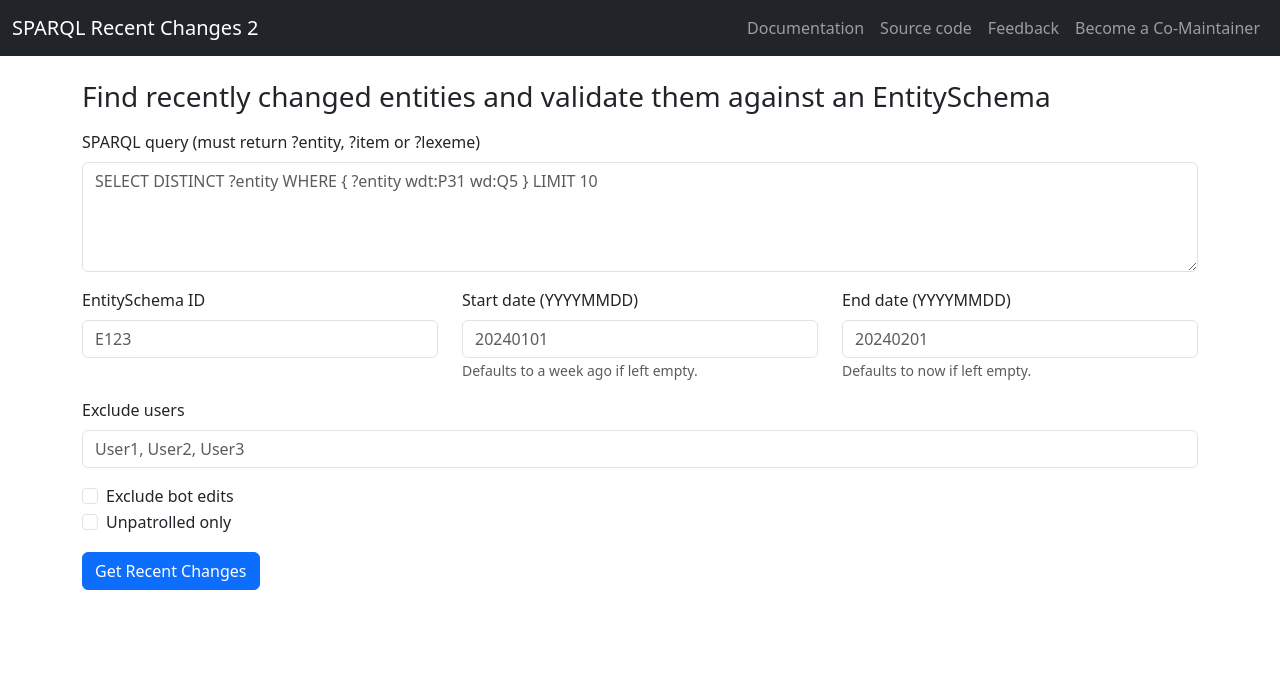
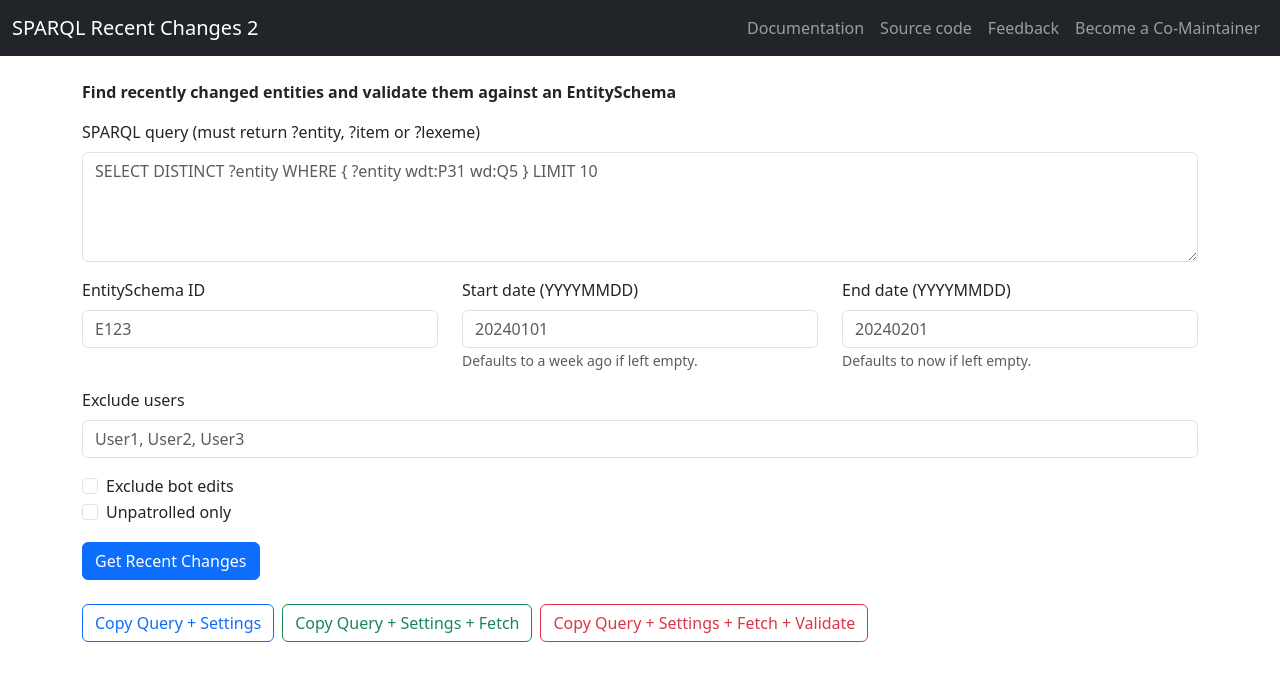
Before and after one commit to dpriskorn/sparql-rc2, a React (Vite) app: page / in a window 1280 px wide. Shown: the top 680 px of the page. Built offline with nearby package versions, Linux system fonts and the light colour scheme.

Commit message:
feat: Support get parameters and autofetch and autovalidate. fixes accept input using get #5

```diff
--- a/src/components/EntityValidator.tsx
+++ b/src/components/EntityValidator.tsx
@@ -1,4 +1,4 @@
-import { useState } from "react";
+import { useCallback, useEffect, useState } from "react";
 import axios from "axios";
 
 interface ValidationResult {
@@ -16,14 +16,19 @@ interface ValidationResult {
 interface Props {
   entityIds: string[];
   entitySchemaId: string;
+  autoValidate?: boolean;
 }
 
-export default function EntityValidator({ entityIds, entitySchemaId }: Props) {
+export default function EntityValidator({
+  entityIds,
+  entitySchemaId,
+  autoValidate,
+}: Props) {
   const [results, setResults] = useState<ValidationResult[]>([]);
   const [loading, setLoading] = useState(false);
   const [error, setError] = useState<string | null>(null);
 
-  const validateEntities = async () => {
+const validateEntities = useCallback(async () => {
   if (!entitySchemaId) {
     setError("EntitySchema ID is required");
     return;
@@ -62,7 +67,13 @@ export default function EntityValidator({ entityIds, entitySchemaId }: Props) {
   } finally {
     setLoading(false);
   }
-  };
+}, [entityIds, entitySchemaId]);
+
+  useEffect(() => {
+    if (autoValidate) {
+      validateEntities();
+    }
+  }, [autoValidate, entityIds, entitySchemaId, validateEntities]);
 
   const renderProblems = (res: ValidationResult) => {
     const problemTypes: [keyof ValidationResult, string][] = [
--- a/src/components/QueryInputForm.tsx
+++ b/src/components/QueryInputForm.tsx
@@ -13,16 +13,25 @@ export interface QueryFormValues {
 interface Props {
   onSubmit: (values: QueryFormValues) => void;
   loading: boolean;
+  initialValues: QueryFormValues;
 }
 
-export default function QueryInputForm({ onSubmit, loading }: Props) {
-  const [sparqlQuery, setSparqlQuery] = useState("");
-  const [entitySchemaId, setEntitySchemaId] = useState("");
-  const [startDate, setStartDate] = useState("");
-  const [endDate, setEndDate] = useState("");
-  const [noBots, setNoBots] = useState(false);
-  const [unpatrolledOnly, setUnpatrolledOnly] = useState(false);
-  const [excludeUsers, setExcludeUsers] = useState("");
+export default function QueryInputForm({
+  onSubmit,
+  loading,
+  initialValues,
+}: Props) {
+  const [sparqlQuery, setSparqlQuery] = useState(initialValues.sparqlQuery);
+  const [entitySchemaId, setEntitySchemaId] = useState(
+    initialValues.entitySchemaId
+  );
+  const [startDate, setStartDate] = useState(initialValues.startDate);
+  const [endDate, setEndDate] = useState(initialValues.endDate);
+  const [noBots, setNoBots] = useState(initialValues.noBots);
+  const [unpatrolledOnly, setUnpatrolledOnly] = useState(
+    initialValues.unpatrolledOnly
+  );
+  const [excludeUsers, setExcludeUsers] = useState(initialValues.excludeUsers);
 
   const handleSubmit = (e: React.FormEvent) => {
     e.preventDefault();
@@ -93,9 +102,7 @@ export default function QueryInputForm({ onSubmit, loading }: Props) {
       </div>
 
       <div className="mb-3">
-          <label className="form-label">
-            Exclude users
-          </label>
+        <label className="form-label">Exclude users</label>
         <input
           type="text"
           className="form-control"
--- /dev/null
+++ b/src/components/ResultLinks.tsx
@@ -0,0 +1,80 @@
+import { useMemo, useState } from "react";
+import type { QueryFormValues } from "./QueryInputForm";
+
+function utf8EncodeBase64(str: string): string {
+  const bytes = new TextEncoder().encode(str);
+  let binary = "";
+  bytes.forEach((b) => (binary += String.fromCharCode(b)));
+  return btoa(binary);
+}
+
+function ResultsCopyLinks({ values }: { values: QueryFormValues }) {
+  const [copied, setCopied] = useState<string | null>(null);
+
+  // Build base64 encoded query param (UTF-8 safe)
+  const encodedQuery = useMemo(
+    () => utf8EncodeBase64(values.sparqlQuery || ""),
+    [values.sparqlQuery]
+  );
+
+  // Common params
+  const baseParams = new URLSearchParams({
+    sparql: encodedQuery,
+    schema: values.entitySchemaId || "",
+    start: values.startDate || "",
+    end: values.endDate || "",
+    noBots: String(values.noBots),
+    unpatrolled: String(values.unpatrolledOnly),
+    exclude: values.excludeUsers || "",
+  });
+
+  const baseUrl = window.location.origin + window.location.pathname;
+
+  // Different variants
+  const urlQuerySettings = `${baseUrl}?${baseParams.toString()}`;
+  const urlFetch = `${baseUrl}?${baseParams.toString()}&fetch=true`;
+  const urlFetchValidate = `${baseUrl}?${baseParams.toString()}&fetch=true&validate=true`;
+
+  const handleCopy = async (label: string, url: string) => {
+    await navigator.clipboard.writeText(url);
+    setCopied(label);
+    setTimeout(() => setCopied(null), 2000);
+  };
+
+  return (
+    <div className="mt-4">
+      <div className="d-flex gap-2">
+        <button
+          className="btn btn-outline-primary"
+          onClick={() => handleCopy("Query + Settings", urlQuerySettings)}
+        >
+          {copied === "Query + Settings"
+            ? "✅ Copied!"
+            : "Copy Query + Settings"}
+        </button>
+
+        <button
+          className="btn btn-outline-success"
+          onClick={() => handleCopy("Query + Settings + Fetch", urlFetch)}
+        >
+          {copied === "Query + Settings + Fetch"
+            ? "✅ Copied!"
+            : "Copy Query + Settings + Fetch"}
+        </button>
+
+        <button
+          className="btn btn-outline-danger"
+          onClick={() =>
+            handleCopy("Query + Settings + Fetch + Validate", urlFetchValidate)
+          }
+        >
+          {copied === "Query + Settings + Fetch + Validate"
+            ? "✅ Copied!"
+            : "Copy Query + Settings + Fetch + Validate"}
+        </button>
+      </div>
+    </div>
+  );
+}
+
+export default ResultsCopyLinks;
--- a/src/pages/RevisionsTool.tsx
+++ b/src/pages/RevisionsTool.tsx
@@ -1,4 +1,5 @@
-import { useState } from "react";
+import { useEffect, useState } from "react";
+import { useSearchParams } from "react-router-dom";
 import type { Revisions } from "../components/ResultsTable";
 import { useFetchRevisions } from "../components/useFetchRevisions";
 import type { QueryFormValues } from "../components/QueryInputForm";
@@ -6,7 +7,9 @@ import WDQS from "../components/WDQS";
 import QueryInputForm from "../components/QueryInputForm";
 import ResultsTable from "../components/ResultsTable";
 import EntityValidator from "../components/EntityValidator";
-import NavbarComponent from "../layout/Navbar"; // import the navbar
+import NavbarComponent from "../layout/Navbar";
+import ResultsCopyLinks from "../components/ResultLinks";
+import { decodeBase64, encodeBase64 } from "../utils/base64";
 
 export default function RevisionsTool() {
   const [results, setResults] = useState<Revisions[]>([]);
@@ -14,8 +17,52 @@ export default function RevisionsTool() {
   const [entitySchemaId, setEntitySchemaId] = useState<string>("");
 
   const { fetchRevisions, loading, error, setError } = useFetchRevisions();
+  const [searchParams, setSearchParams] = useSearchParams();
+
+  // Decode query params from URL
+  const initialValues: QueryFormValues = {
+    sparqlQuery: searchParams.get("sparql")
+      ? decodeBase64(searchParams.get("sparql") as string)
+      : "",
+    entitySchemaId: searchParams.get("schema") ?? "",
+    startDate: searchParams.get("start") ?? "",
+    endDate: searchParams.get("end") ?? "",
+    noBots: searchParams.get("noBots") === "true",
+    unpatrolledOnly: searchParams.get("unpatrolled") === "true",
+    excludeUsers: searchParams.get("exclude") ?? "",
+  };
+
+  const fetchParam = searchParams.get("fetch") === "true";
+  const validateParam = searchParams.get("validate") === "true";
+
+  // Track current form values for copy links
+  const [formValues, setFormValues] = useState<QueryFormValues>(initialValues);
 
   const handleQuerySubmit = async (values: QueryFormValues) => {
+    // Update form state
+    setFormValues(values);
+
+    // Encode SPARQL query
+    const sparqlEncoded = encodeBase64(values.sparqlQuery);
+
+    // Build URL params
+    const newParams: Record<string, string> = {
+      sparql: sparqlEncoded,
+      schema: values.entitySchemaId,
+      start: values.startDate,
+      end: values.endDate,
+      noBots: String(values.noBots),
+      unpatrolled: String(values.unpatrolledOnly),
+      exclude: values.excludeUsers,
+      fetch: "true",
+    };
+
+    if (validateParam) {
+      newParams.validate = "true";
+    }
+
+    setSearchParams(newParams);
+
     setError(null);
     setResults([]);
     setEntityCount(null);
@@ -52,16 +99,30 @@ export default function RevisionsTool() {
     }
   };
 
+  // Auto-run if fetch=true
+  useEffect(() => {
+    if (fetchParam && initialValues.sparqlQuery) {
+      handleQuerySubmit(initialValues);
+    }
+    // eslint-disable-next-line react-hooks/exhaustive-deps
+  }, [fetchParam]);
+
   return (
     <>
-      <NavbarComponent /> {/* render navbar at the top */}
+      <NavbarComponent />
       <div className="container mt-4">
-        <h3>
-          Find recently changed entities and validate them against an
-          EntitySchema
-        </h3>
+        <p>
+          <b>
+            Find recently changed entities and validate them against an
+            EntitySchema
+          </b>
+        </p>
 
-        <QueryInputForm onSubmit={handleQuerySubmit} loading={loading} />
+        <QueryInputForm
+          onSubmit={handleQuerySubmit}
+          loading={loading}
+          initialValues={initialValues}
+        />
 
         {error && <div className="alert alert-danger mt-3">{error}</div>}
 
@@ -75,10 +136,15 @@ export default function RevisionsTool() {
 
         <ResultsTable results={results} />
 
+        {/* Copy URL buttons */}
+        <ResultsCopyLinks values={formValues} />
+
+        {/* Entity Validator */}
         {results.length > 0 && entitySchemaId && (
           <EntityValidator
             entityIds={results.map((r) => r.entity_id)}
             entitySchemaId={entitySchemaId}
+            autoValidate={validateParam}
           />
         )}
       </div>
--- /dev/null
+++ b/src/utils/base64.tsx
@@ -0,0 +1,20 @@
+export function encodeBase64(str: string): string {
+  return btoa(
+    new TextEncoder()
+      .encode(str)
+      .reduce((acc, byte) => acc + String.fromCharCode(byte), "")
+  );
+}
+
+export function decodeBase64(str: string): string {
+  try {
+    const binary = atob(str);
+    const bytes = new Uint8Array(binary.length);
+    for (let i = 0; i < binary.length; i++) {
+      bytes[i] = binary.charCodeAt(i);
+    }
+    return new TextDecoder().decode(bytes);
+  } catch {
+    return "";
+  }
+}
```
Lines whose indentation alone changed are shown as unchanged.
